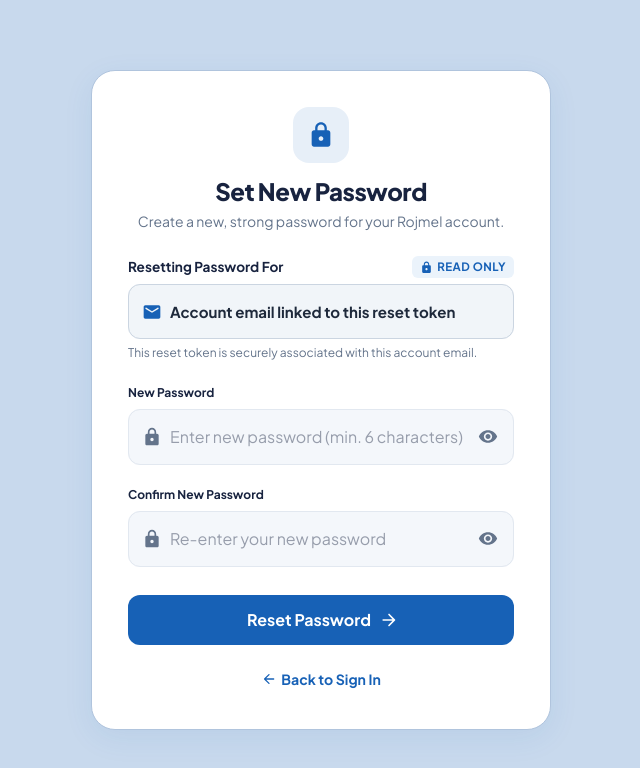
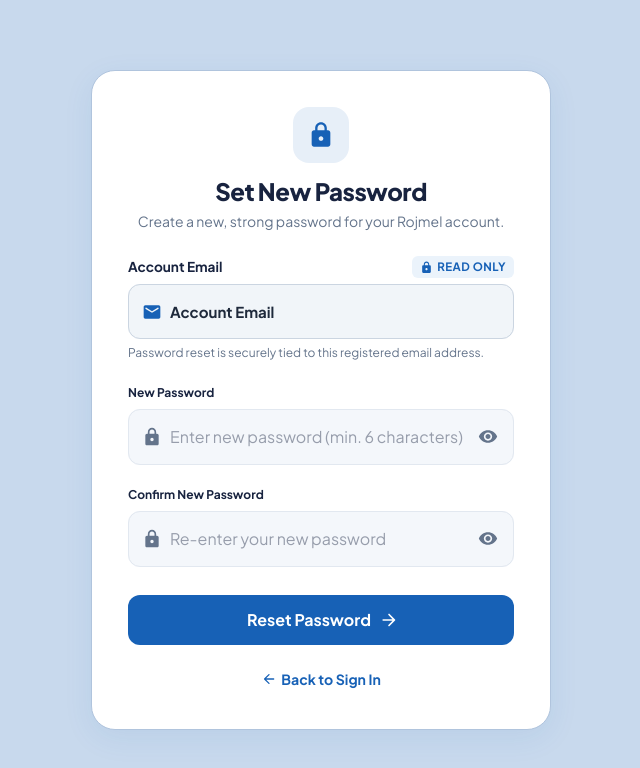
Before and after one commit to yashsoni3012/rojmel-admin, a React (Vite) app: page /reset-password/1 in a window 1280 px wide. Shown: the top 768 px of the page, without its empty margins (319-959 px from the left). Built offline with nearby package versions, Linux system fonts and the light colour scheme; no server answers.

Commit message:
feat: show real account email linked to reset token in read-only format

```diff
--- a/src/pages/ForgotPassword.jsx
+++ b/src/pages/ForgotPassword.jsx
@@ -53,8 +53,14 @@ export default function ForgotPassword() {
     try {
       try {
         sessionStorage.setItem('pending_reset_email', trimmed);
+        localStorage.setItem('rojmel_last_reset_email', trimmed);
       } catch {}
-      await authService.forgotPassword(trimmed);
+      const resData = await authService.forgotPassword(trimmed);
+      if (resData?.resetToken) {
+        try {
+          localStorage.setItem('rojmel_reset_email_' + resData.resetToken, trimmed);
+        } catch {}
+      }
       setSubmitted(true);
       toast.success(`Password reset instructions sent to ${trimmed}!`);
     } catch (err) {
--- a/src/pages/ResetPassword.jsx
+++ b/src/pages/ResetPassword.jsx
@@ -40,7 +40,7 @@ export default function ResetPassword() {
   const navigate = useNavigate();
   const toast = useToast();
 
-  // Smart email detection: URL query param, location state, sessionStorage, or decoded JWT payload
+  // Smart multi-layer email detection
   const [email, setEmail] = useState(() => {
     // 1. From URL query param: ?email=user@example.com
     const paramEmail = searchParams.get('email');
@@ -51,15 +51,27 @@ export default function ResetPassword() {
       return location.state.email.trim();
     }
 
-    // 3. From sessionStorage if requested on same device
+    // 3. From token-specific localStorage entry
+    if (token) {
+      try {
+        const tokenEmail = localStorage.getItem('rojmel_reset_email_' + token);
+        if (tokenEmail && tokenEmail.includes('@')) return tokenEmail.trim();
+      } catch {}
+    }
+
+    // 4. From sessionStorage if requested on same browser
     try {
       const saved = sessionStorage.getItem('pending_reset_email');
       if (saved && saved.includes('@')) return saved.trim();
-    } catch {
-      // ignore
-    }
+    } catch {}
 
-    // 4. Try parsing JWT payload if token is structured as a JWT
+    // 5. From last forgot password request in localStorage
+    try {
+      const lastEmail = localStorage.getItem('rojmel_last_reset_email');
+      if (lastEmail && lastEmail.includes('@')) return lastEmail.trim();
+    } catch {}
+
+    // 6. Try parsing JWT payload if token is structured as a JWT
     if (token && token.includes('.')) {
       try {
         const parts = token.split('.');
@@ -71,14 +83,13 @@ export default function ResetPassword() {
             return payload.sub;
           }
         }
-      } catch {
-        // ignore
-      }
+      } catch {}
     }
 
     return '';
   });
 
+  const [fetchingEmail, setFetchingEmail] = useState(!email && !!token);
   const [password, setPassword] = useState('');
   const [confirmPassword, setConfirmPassword] = useState('');
   const [showPassword, setShowPassword] = useState(false);
@@ -90,9 +101,10 @@ export default function ResetPassword() {
   const [submitted, setSubmitted] = useState(false);
   const [countdown, setCountdown] = useState(4);
 
-  // Probe backend endpoint if email wasn't found in params/session/JWT
+  // Fetch verified user email from Backend API via token
   useEffect(() => {
     if (!email && token) {
+      setFetchingEmail(true);
       const base = env.apiUrl ? env.apiUrl.replace(/\/$/, '') : '';
       const endpoint = `${base}/api/auth/reset-password/${encodeURIComponent(token)}`;
 
@@ -111,10 +123,14 @@ export default function ResetPassword() {
             data.userEmail;
           if (foundEmail) {
             setEmail(foundEmail);
+            try {
+              localStorage.setItem('rojmel_reset_email_' + token, foundEmail);
+            } catch {}
           }
         })
-        .catch(() => {
-          // ignore
+        .catch(() => {})
+        .finally(() => {
+          setFetchingEmail(false);
         });
     }
   }, [email, token]);
@@ -169,9 +185,11 @@ export default function ResetPassword() {
     setLoading(true);
     try {
       await authService.resetPassword(token, password, confirmPassword);
-      // Clean up temporary sessionStorage
+      // Clean up temporary reset email markers
       try {
         sessionStorage.removeItem('pending_reset_email');
+        localStorage.removeItem('rojmel_last_reset_email');
+        if (token) localStorage.removeItem('rojmel_reset_email_' + token);
       } catch {}
 
       setSubmitted(true);
@@ -184,6 +202,8 @@ export default function ResetPassword() {
       setLoading(false);
     }
   };
+
+  const displayEmail = email || (fetchingEmail ? 'Loading account email...' : 'Account Email');
 
   return (
     <Box
@@ -321,7 +341,7 @@ export default function ResetPassword() {
                   variant="caption"
                   sx={{ color: ROJMEL_COLORS.textPrimary, fontWeight: 700, fontSize: '0.85rem' }}
                 >
-                  Resetting Password For
+                  Account Email
                 </Typography>
                 <Box
                   sx={{
@@ -347,7 +367,7 @@ export default function ResetPassword() {
               <TextField
                 fullWidth
                 size="medium"
-                value={email || 'Account email linked to this reset token'}
+                value={displayEmail}
                 InputProps={{
                   readOnly: true,
                   startAdornment: (
@@ -358,7 +378,7 @@ export default function ResetPassword() {
                 }}
                 sx={{
                   '& .MuiOutlinedInput-root': {
-                    bgcolor: '#F1F5F9', // subtle neutral gray signaling read-only
+                    bgcolor: '#F1F5F9', // clean neutral read-only styling
                     borderRadius: '12px',
                     cursor: 'not-allowed',
                     '& input': {
@@ -383,7 +403,7 @@ export default function ResetPassword() {
                 }}
               />
               <Typography variant="caption" sx={{ color: ROJMEL_COLORS.textSecondary, mt: 0.5, display: 'block', fontSize: '0.75rem' }}>
-                This reset token is securely associated with this account email.
+                Password reset is securely tied to this registered email address.
               </Typography>
             </Box>
 
--- a/src/services/authService.js
+++ b/src/services/authService.js
@@ -209,6 +209,7 @@ export const authService = {
   async resetPassword(token, password, confirmPassword) {
     const payload = {
       password,
+      newPassword: password,
       confirmPassword: confirmPassword || password,
     };
 
```
